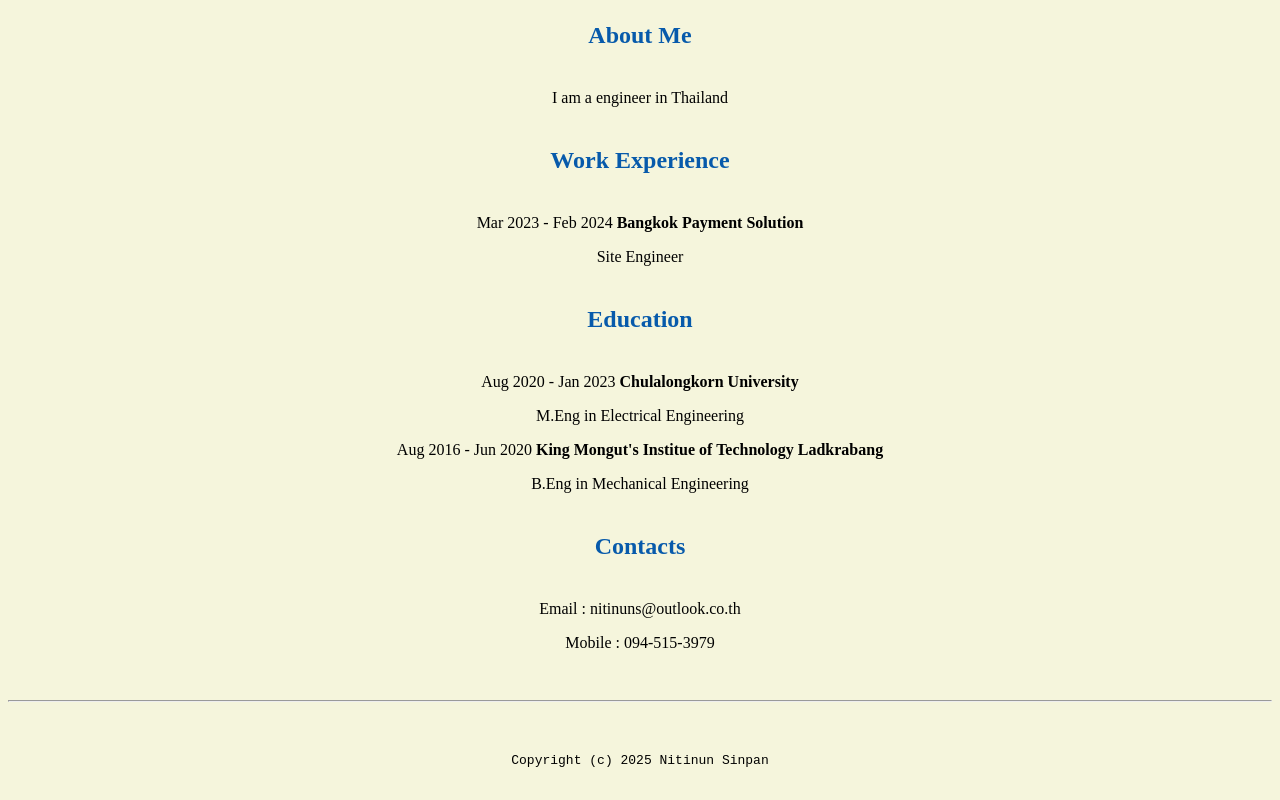
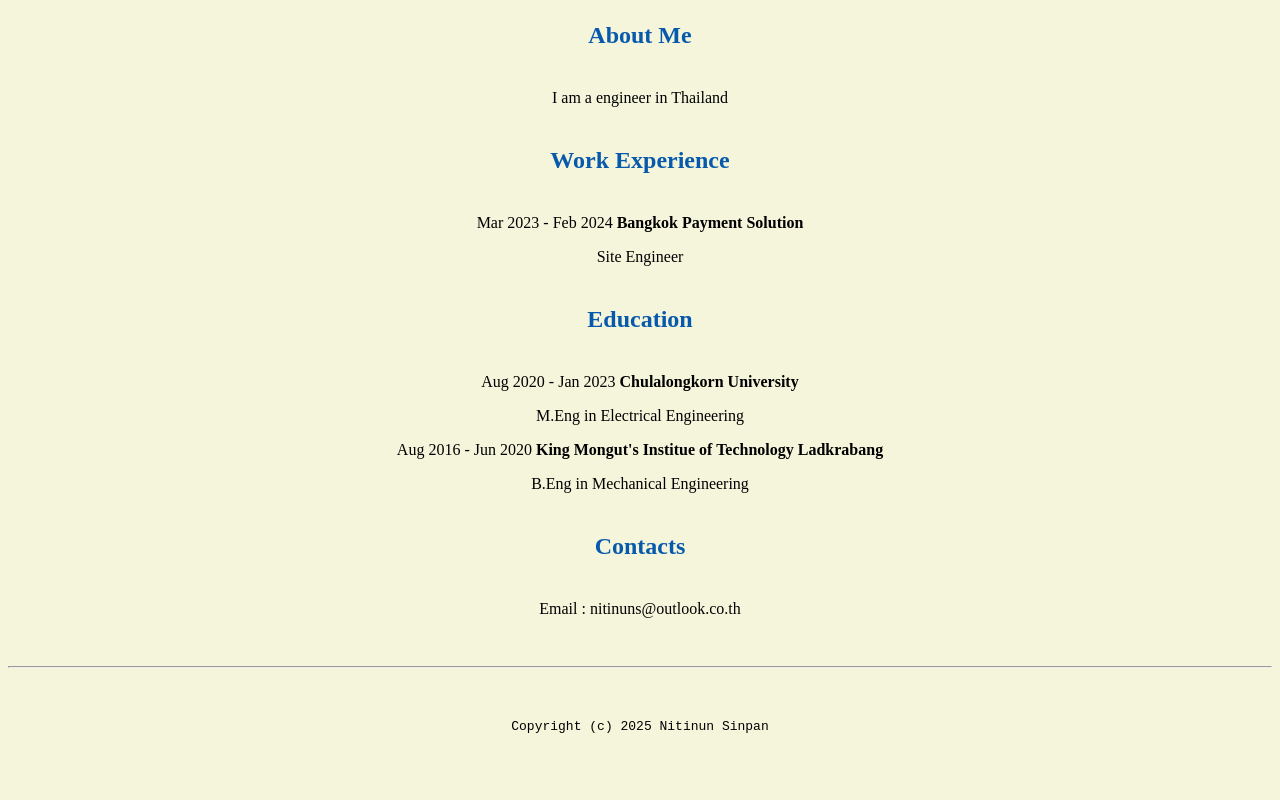
Before and after one commit to NitinunS/NitinunS.github.io, a plain HTML site: page index.html in a window 1280 px wide. Shown: the part 1379-2179 px from the top of the page. After the commit the page ends 2145 px from the top, so only its background shows below. Drawn offline with Linux system fonts and the light colour scheme.

Commit message:
Add files via upload

```diff
--- a/index.html
+++ b/index.html
@@ -31,7 +31,7 @@
     <p><a href="resume.html"> My Resume</a> | <a href="https://github.com/nitinunsinpan">My Github</a></p>-->
     <h2>Contacts</h2>
     <p>Email : nitinuns@outlook.co.th</p>
-    <p>Mobile : 094-515-3979</p>
+    <!--<p>Mobile : 094-515-3979</p>-->
 
   </body>
 
```
